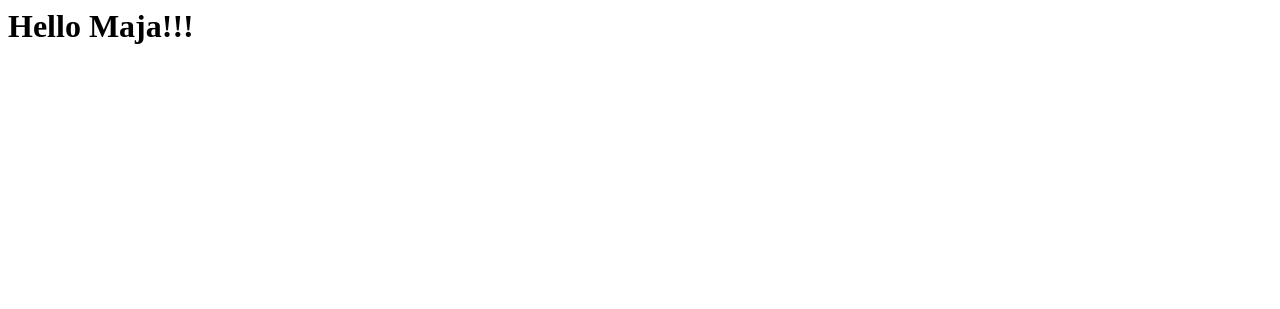
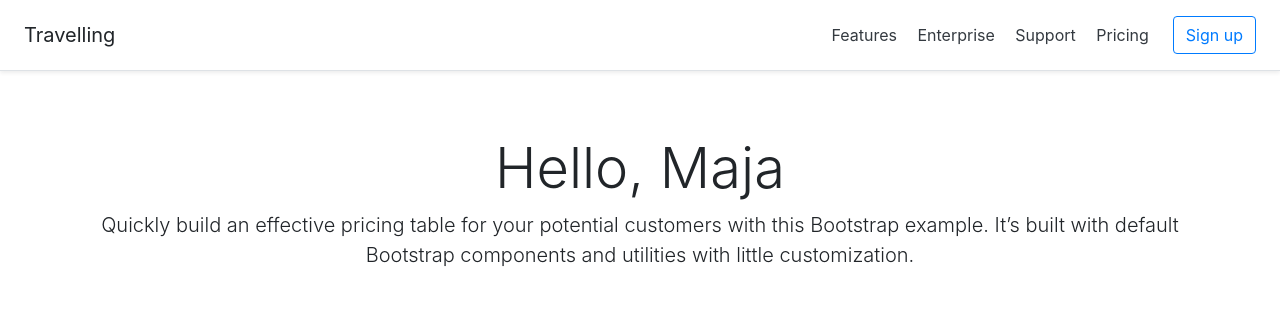
Before and after one commit to syurskyi/dj_basic, a Django app: page / in a window 1280 px wide. Shown: the top 309 px of the page. Run offline with Django 3.2, Linux system fonts and the light colour scheme; some libraries are stand-ins or nearby versions.

Commit message:
Committed base and home html

```diff
--- /dev/null
+++ b/src/templates/base.html
@@ -0,0 +1,35 @@
+<!doctype html>
+<html lang="en">
+  <head>
+    <!-- Required meta tags -->
+    <meta charset="utf-8">
+    <meta name="viewport" content="width=device-width, initial-scale=1, shrink-to-fit=no">
+
+    <!-- Bootstrap CSS -->
+    <link rel="stylesheet" href="https://stackpath.bootstrapcdn.com/bootstrap/4.4.1/css/bootstrap.min.css" integrity="sha384-Vkoo8x4CGsO3+Hhxv8T/Q5PaXtkKtu6ug5TOeNV6gBiFeWPGFN9MuhOf23Q9Ifjh" crossorigin="anonymous">
+
+    <title>{% block title%} {%endblock %}</title>
+  </head>
+  <body>
+  <div class="d-flex flex-column flex-md-row align-items-center p-3 px-md-4 mb-3 bg-white border-bottom shadow-sm">
+  <h5 class="my-0 mr-md-auto font-weight-normal">Travelling</h5>
+  <nav class="my-2 my-md-0 mr-md-3">
+    <a class="p-2 text-dark" href="#">Features</a>
+    <a class="p-2 text-dark" href="#">Enterprise</a>
+    <a class="p-2 text-dark" href="#">Support</a>
+    <a class="p-2 text-dark" href="#">Pricing</a>
+  </nav>
+  <a class="btn btn-outline-primary" href="#">Sign up</a>
+</div>
+  <div class="container">
+
+{% block content%} {%endblock %}
+      </div>
+
+    <!-- Optional JavaScript -->
+    <!-- jQuery first, then Popper.js, then Bootstrap JS -->
+    <script src="https://code.jquery.com/jquery-3.4.1.slim.min.js" integrity="sha384-J6qa4849blE2+poT4WnyKhv5vZF5SrPo0iEjwBvKU7imGFAV0wwj1yYfoRSJoZ+n" crossorigin="anonymous"></script>
+    <script src="https://cdn.jsdelivr.net/npm/popper.js@1.16.0/dist/umd/popper.min.js" integrity="sha384-Q6E9RHvbIyZFJoft+2mJbHaEWldlvI9IOYy5n3zV9zzTtmI3UksdQRVvoxMfooAo" crossorigin="anonymous"></script>
+    <script src="https://stackpath.bootstrapcdn.com/bootstrap/4.4.1/js/bootstrap.min.js" integrity="sha384-wfSDF2E50Y2D1uUdj0O3uMBJnjuUD4Ih7YwaYd1iqfktj0Uod8GCExl3Og8ifwB6" crossorigin="anonymous"></script>
+  </body>
+</html>
--- a/src/templates/home.html
+++ b/src/templates/home.html
@@ -1,3 +1,7 @@
-<html> <body>
-<h1> Hello {{name}}!!! </h1>
-</body></html>
+{% extends "base.html" %}
+{% block title%} Home page {%endblock %}
+{% block content%} <div class="pricing-header px-3 py-3 pt-md-5 pb-md-4 mx-auto text-center">
+  <h1 class="display-4">Hello, {{name}}</h1>
+  <p class="lead">Quickly build an effective pricing table for your potential customers with this Bootstrap example. It’s built with default Bootstrap components and utilities with little customization.</p>
+</div>
+{%endblock %}
```
